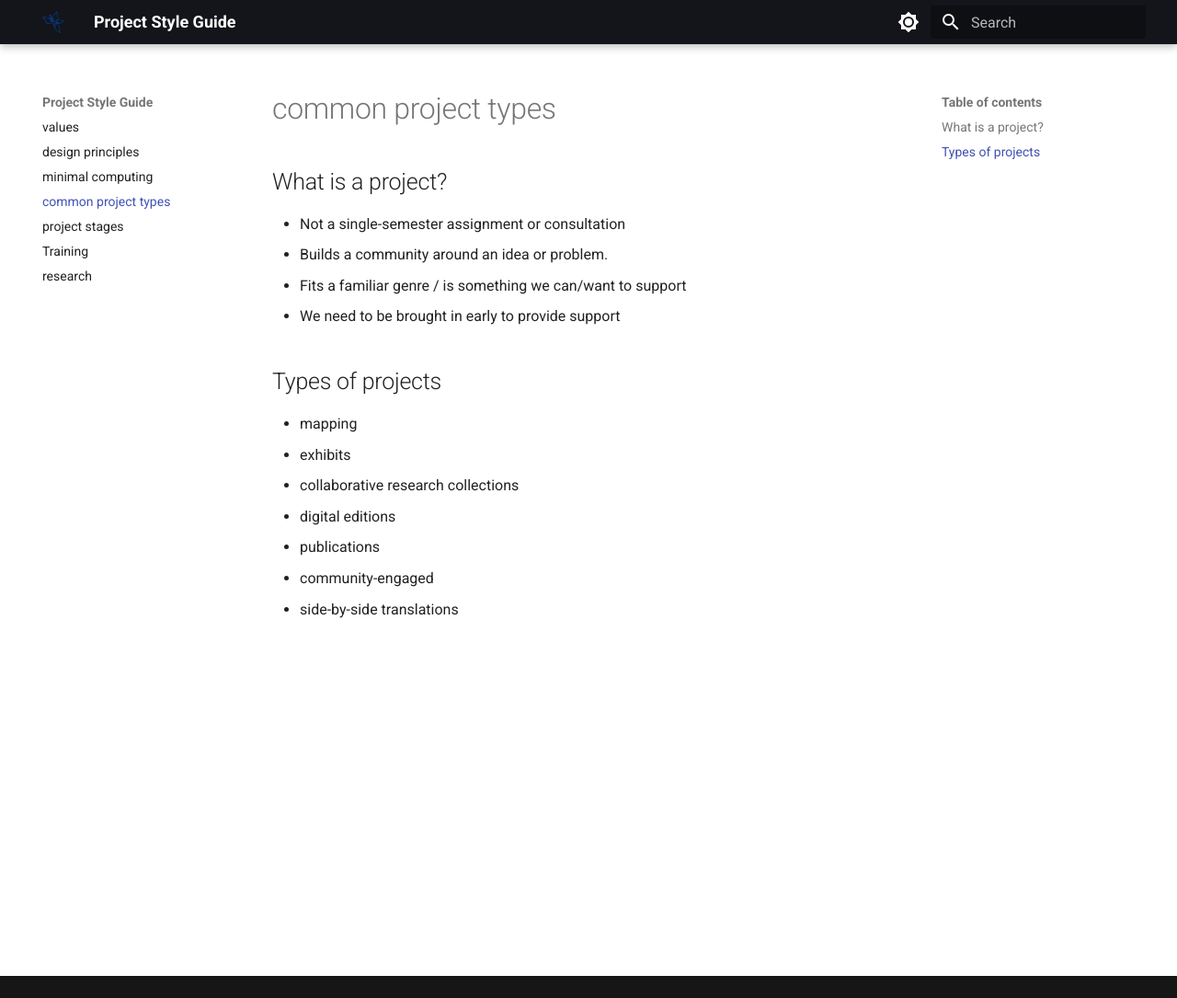
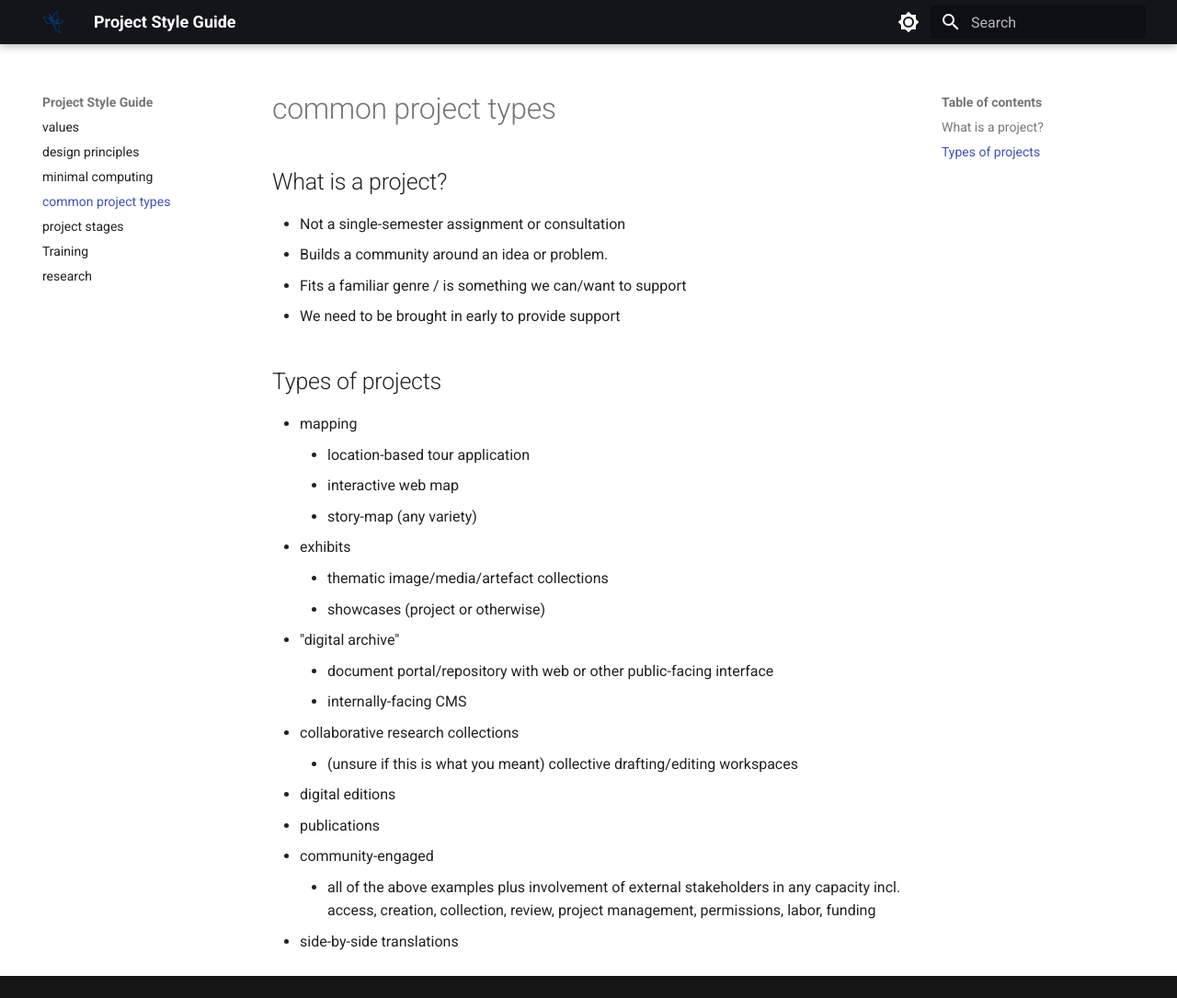
Before and after one commit to upenndigitalscholarship/style-guide, an MkDocs documentation site: the page built from docs/project-types.md, in a window 1280 px wide and 1085 px high. Shown: the whole window at 92% size. Built offline with MkDocs 1.6.1 and Material for MkDocs 9.7.7, drawn with Linux system fonts in a browser that asks for light colours.

Commit message:
moving from general to specific common use cases

```diff
--- a/docs/project-types.md
+++ b/docs/project-types.md
@@ -8,9 +8,19 @@
 
 ## Types of projects
 - mapping
+    - location-based tour application
+    - interactive web map
+    - story-map (any variety)
 - exhibits
+    - thematic image/media/artefact collections
+    - showcases (project or otherwise)
+- "digital archive"
+    - document portal/repository with web or other public-facing interface
+    - internally-facing CMS
 - collaborative research collections
+    - (unsure if this is what you meant) collective drafting/editing workspaces
 - digital editions
 - publications
 - community-engaged
+    - all of the above examples plus involvement of external stakeholders in any capacity incl. access, creation, collection, review, project management, permissions, labor, funding
 - side-by-side translations
```
